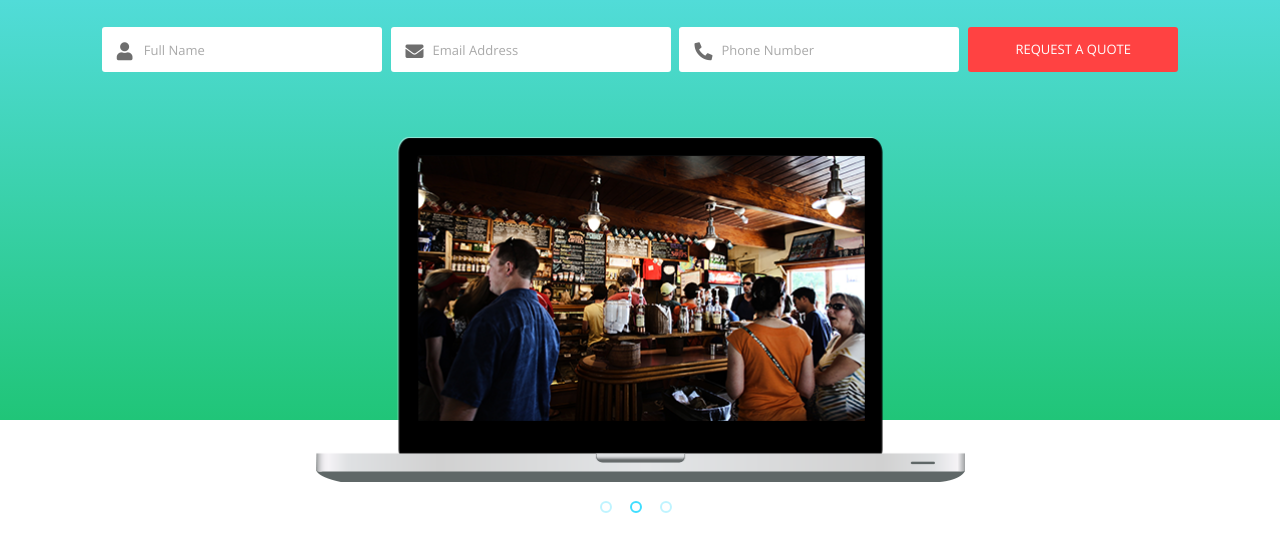
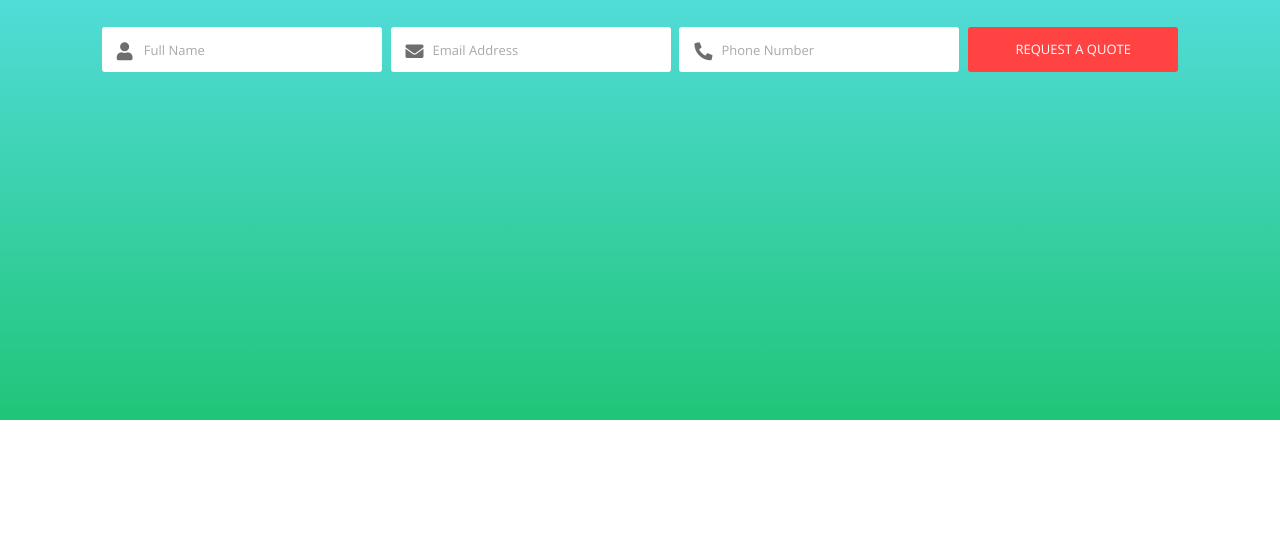
Before and after one commit to Alx170890/free_business, a plain HTML site: page index.html in a window 1280 px wide. Shown: the part 260-800 px from the top of the page. Drawn offline with nearby package versions, Linux system fonts and the light colour scheme.

Commit message:
slider hidden

```diff
--- a/index.html
+++ b/index.html
@@ -68,11 +68,11 @@
                     </div>
                     <button class="btn header__form-btn" type="submit">Request a quote</button>
                 </form>
-                <div class="header__content-slider">
+                <!-- <div class="header__content-slider">
                     <img class="header__content-slider-img" src="img/laptop.png" alt="laptop">
                     <img class="header__content-slider-img" src="img/laptop.png" alt="laptop">
                     <img class="header__content-slider-img" src="img/laptop.png" alt="laptop">
-                </div>
+                </div> -->
             </div>
         </div>
     </header>
```
Lines whose indentation alone changed are shown as unchanged.
